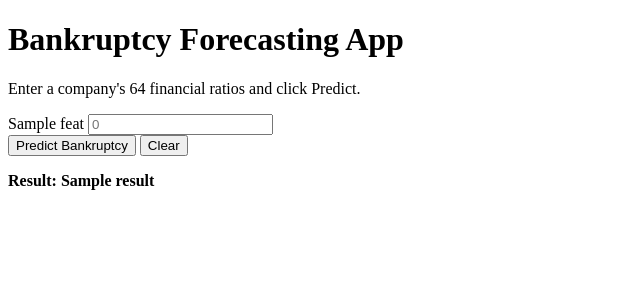
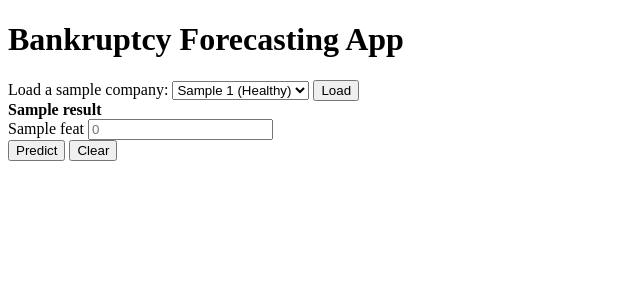
Before and after one commit to pavansaiambala7/bankruptcy, a Flask app: template templates/index.html in a window 1280 px wide. Shown: the top 300 px of the page, without its empty margins (0-640 px from the left). Run offline with Flask 3, Linux system fonts and the light colour scheme; the template is opened without the code that fills it: most values are stand-ins (such as "Sample title", 1, 10 or a date in 2020); parts of the project's set-up code (start-up, migrations or seed data) failed here and were passed over.

Commit message:
Add Load Sample button and JavaScript loader

```diff
--- a/templates/index.html
+++ b/templates/index.html
@@ -3,19 +3,37 @@
 <head><title>Bankruptcy Forecaster</title></head>
 <body>
 <h1>Bankruptcy Forecasting App</h1>
-<p>Enter a company's 64 financial ratios and click Predict.</p>
-<form method="POST" action="/predict">
+
+<label>Load a sample company:</label>
+<select id="ss">
+  {% for i in range(samples|length) %}
+    <option value="{{ i }}">Sample {{ i+1 }} ({{ "BANKRUPT" if samples[i].true_label==1 else "Healthy" }})</option>
+  {% endfor %}
+</select>
+<button type="button" onclick="loadSample()">Load</button>
+
+{% if result %}<div><strong>{{ result }}</strong></div>{% endif %}
+
+<form method="POST" action="/predict" id="mf">
+  <div>
   {% for feat in features %}
-    <label>{{ feat }}
-      <input type="number" step="any" name="{{ feat }}"
+    <span>
+      <label>{{ feat }}</label>
+      <input type="number" step="any" id="{{ feat }}" name="{{ feat }}"
              value="{{ values[loop.index0] if values else '' }}" placeholder="0">
-    </label>
+    </span>
   {% endfor %}
-  <br><button type="submit">Predict Bankruptcy</button>
+  </div>
+  <button type="submit">Predict</button>
   <button type="reset">Clear</button>
 </form>
-{% if result %}
-<p><strong>Result: {{ result }}</strong></p>
-{% endif %}
+
+<script>
+const S = {{ samples | tojson }};
+function loadSample() {
+  const v = S[parseInt(document.getElementById("ss").value)].features;
+  document.querySelectorAll("#mf input[type='number']").forEach((el, i) => { el.value = v[i] ?? 0; });
+}
+</script>
 </body>
 </html>
```
